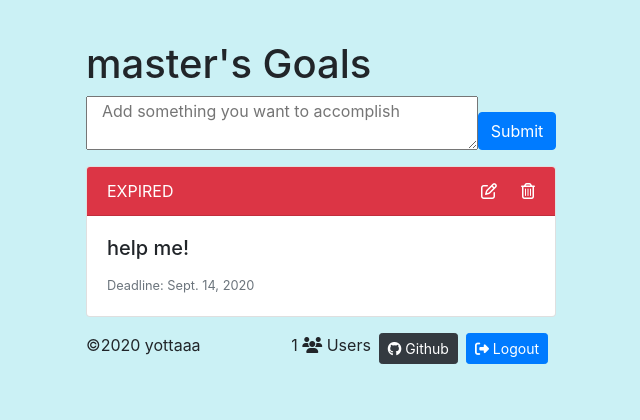
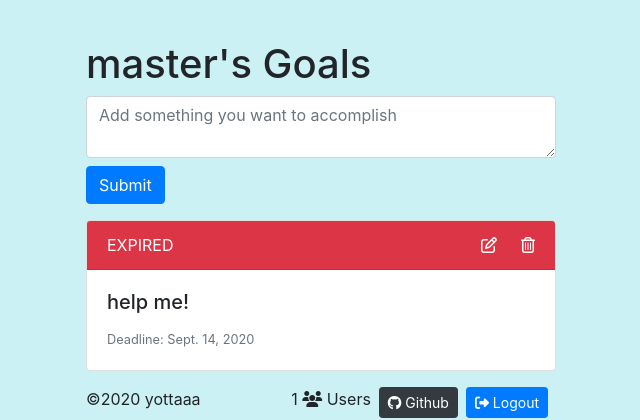
Before and after one commit to yottaaa/todowithdeadline, a Django app: page /todo/ in a window 1280 px wide. Shown: the top 420 px of the page, without its empty margins (319-959 px from the left). Run offline with Django 3.2, Linux system fonts and the light colour scheme; a user stored in the database is signed in; data comes from the database, SQL or seed files in the repository; some libraries are stand-ins or nearby versions.

Commit message:
change form design

```diff
--- a/todoapp/templates/todoapp/index.html
+++ b/todoapp/templates/todoapp/index.html
@@ -5,12 +5,12 @@
             <p>You need to <a href="{% url 'loginview' %}">login</a></p>
         {% else %}
         <div style="width: 100%; max-width: 500px;">
-            <div class="col-12">
-                <h1>{{ request.user.username }}'s Goals</h1>
-                <form action="{% url 'addtask' %}" method="POST" class="form-inline">
+            <div class="col-12 mb-3">
+                <form action="{% url 'addtask' %}" method="POST">
+                    <h1>{{ request.user.username }}'s Goals</h1>
                     {% csrf_token %}
-                    <textarea class="form-group col-10 mb-3" name='task' placeholder="Add something you want to accomplish" style="width: 100%;"></textarea>
-                    <input class="btn btn-primary col-2" type="submit">
+                    <textarea class="form-control mb-2" name='task' placeholder="Add something you want to accomplish" style="width: 100%;"></textarea>
+                    <input class="btn btn-primary" type="submit">
                 </form>
             </div>
             <div class="col-12">
```
